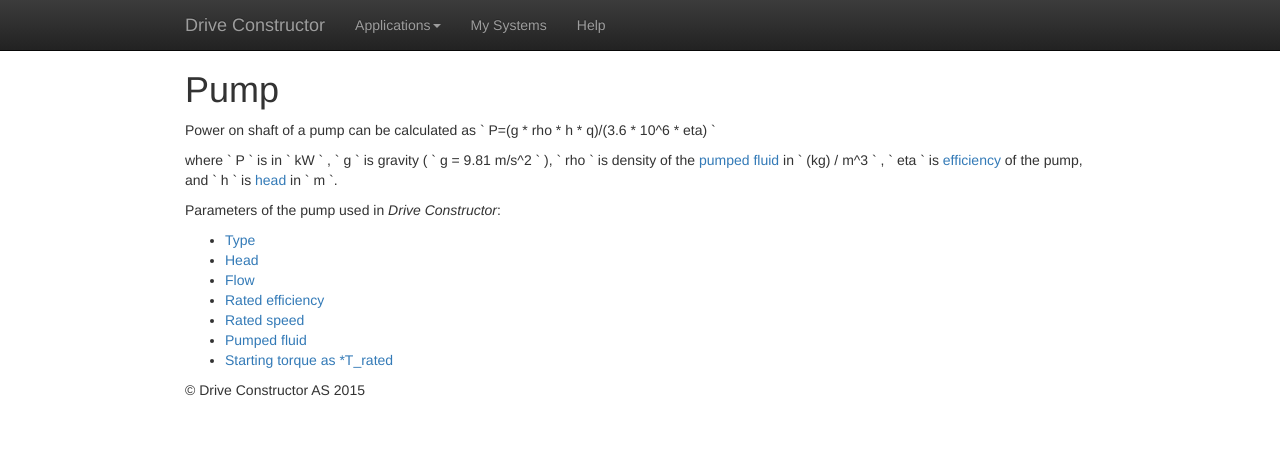
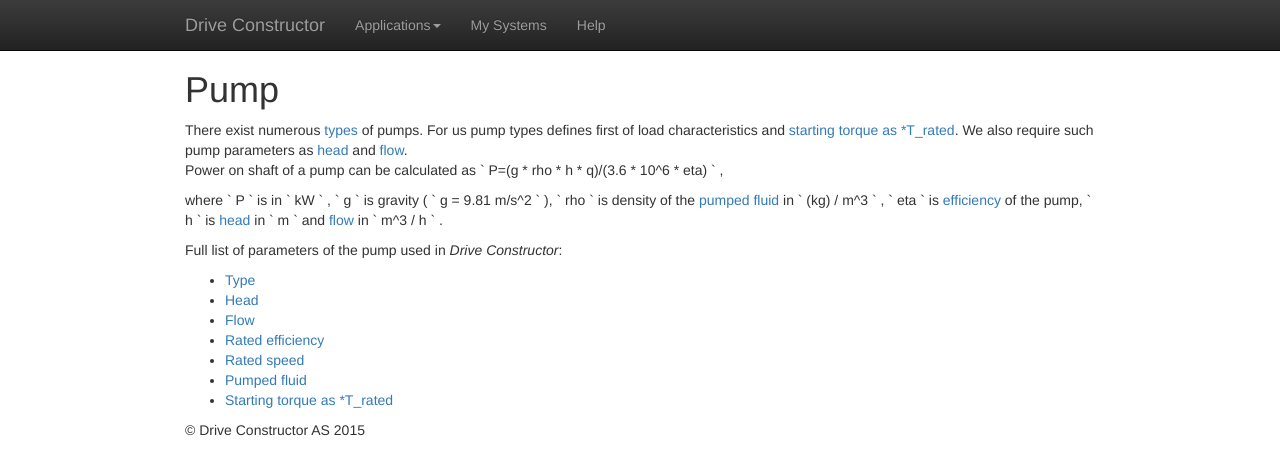
Before and after one commit to Alexey1Gavrilov/drive-constructor-site, a Jekyll site: the page built from help/applications/pump/index.md, in a window 1280 px wide. Shown: the top 475 px of the page. Built offline with Jekyll 4.4.1, drawn with Linux system fonts in a browser that asks for light colours.

Commit message:
Update index.md

```diff
--- a/help/applications/pump/index.md
+++ b/help/applications/pump/index.md
@@ -4,12 +4,14 @@
 ---
 # Pump
 
+There exist numerous [types](type.html) of pumps. For us pump types defines first of load characteristics and [starting torque as *T_rated](startingTorque.html). We also require such pump parameters as [head](head.html) and [flow](flow.html).
+<br>
 Power on shaft of a pump can be calculated as
-` 	P=(g * rho * h * q)/(3.6 * 10^6 * eta) `
+` 	P=(g * rho * h * q)/(3.6 * 10^6 * eta) ` ,
 
-where ` P ` is in ` kW ` , ` g ` is gravity ( ` g = 9.81 m/s^2 ` ), ` rho ` is density of the [pumped fluid](fluidDensity.html) in ` (kg) / m^3 ` , ` eta ` is [efficiency](ratedEfficiency.html) of the pump, and ` h ` is [head](head.html) in ` m `.
+where ` P ` is in ` kW ` , ` g ` is gravity ( ` g = 9.81 m/s^2 ` ), ` rho ` is density of the [pumped fluid](fluidDensity.html) in ` (kg) / m^3 ` , ` eta ` is [efficiency](ratedEfficiency.html) of the pump,  ` h ` is [head](head.html) in ` m ` and [flow](flow.html) in ` m^3 / h  ` .
 
-Parameters of the pump used in *Drive Constructor*:
+Full list of parameters of the pump used in *Drive Constructor*:
 
 * [Type](type.html)
 * [Head](head.html)
```
